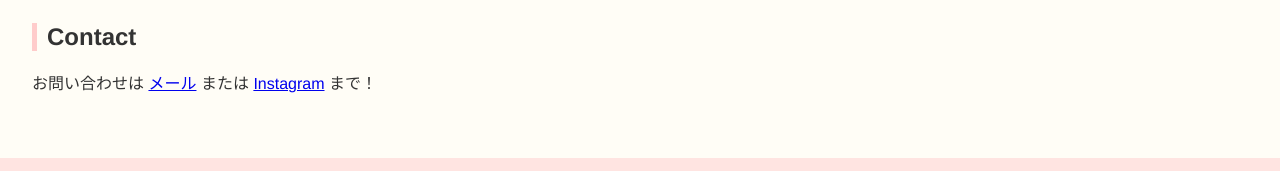
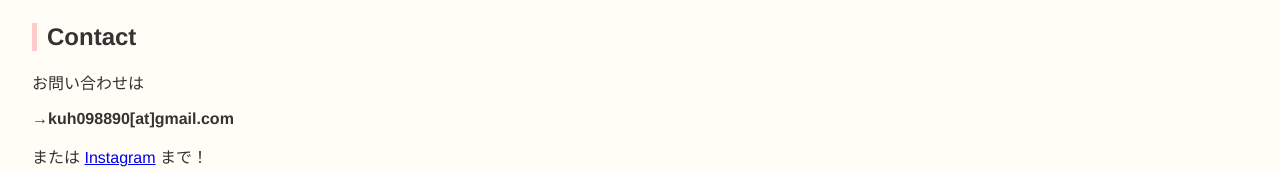
Before and after one commit to kaho-uchida/kaho-s-portfolio, a plain HTML site: page index.html in a window 1280 px wide. Shown: the part 648-819 px from the top of the page. Drawn offline with Linux system fonts and the light colour scheme.

Commit message:
アドレス部分編集

```diff
--- a/index.html
+++ b/index.html
@@ -50,7 +50,7 @@
 
     <section id="contact">
       <h2>Contact</h2>
-      <p>お問い合わせは <a href="kuh098890@gmail.com">メール</a> または <a href="#">Instagram</a> まで！</p>
+      <p>お問い合わせは <p class="mail">→kuh098890[at]gmail.com</p> または <a href="#">Instagram</a> まで！</p>
     </section>
   </main>
 
--- a/style.css
+++ b/style.css
@@ -56,6 +56,13 @@ body {
     animation: updown 2.5s ease-in-out infinite;
   }
 
+  .mail {
+    font-size: 16px;
+    color: #333;
+    font-weight: bold;
+    margin-top: 1rem;
+  }
+
   @keyframes updown {
     0%   { transform: translateY(0); }
     50%  { transform: translateY(-15px); }
```
